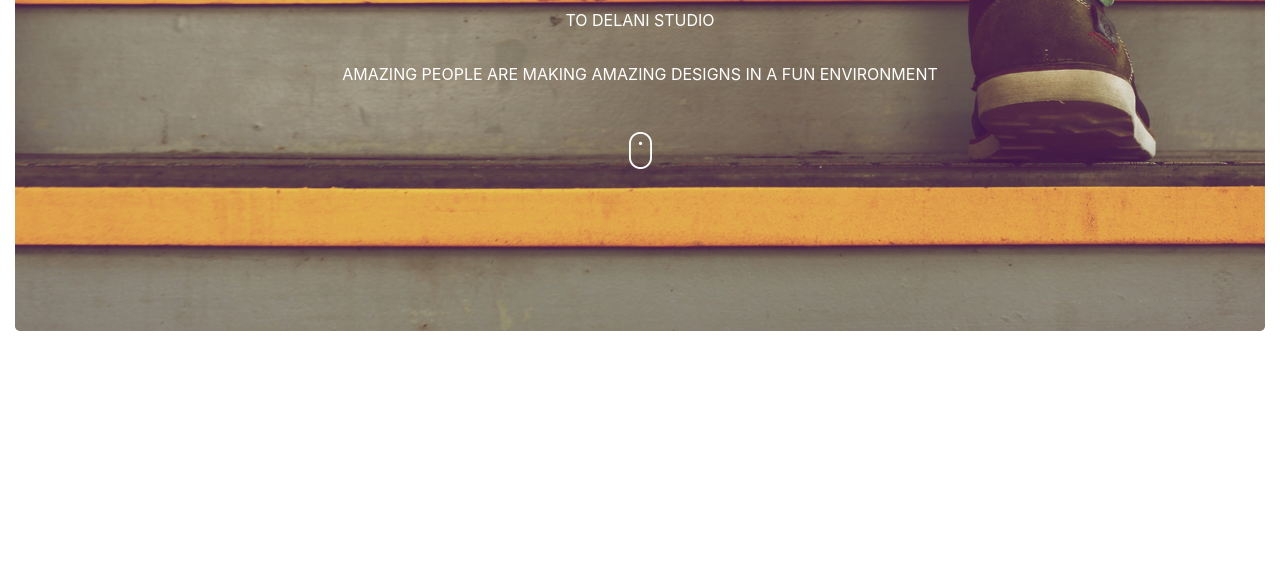
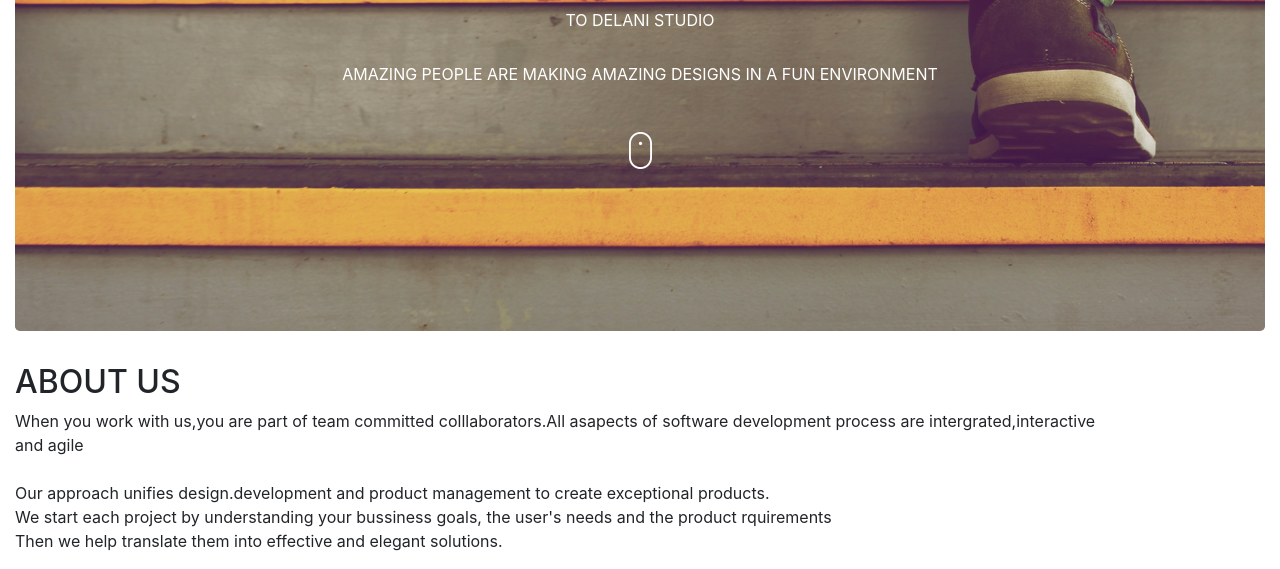
Before and after one commit to AokoMercyline/Delani_studio, a plain HTML site: page index.html in a window 1280 px wide. Shown: the part 509-1078 px from the top of the page. Before the commit the page ends 872 px from the top, so only its background shows below. Drawn offline with Linux system fonts and the light colour scheme.

Commit message:
added paragraphs o

```diff
--- a/css/styles.css
+++ b/css/styles.css
@@ -15,6 +15,6 @@
     margin-top: 30px;
     color:white;
 }
-.mouse-click {
+/* .mouse-click {
     bottom: ;
-}
+} */
--- a/index.html
+++ b/index.html
@@ -24,6 +24,8 @@
                 </div>
 
                 <div class="about-us">
+                    <h2>ABOUT US</h2>
+                    <P>When you work with us,you are part of team committed colllaborators.All asapects of software development process are intergrated,interactive<br> and agile<br> <br>Our approach unifies design.development and product management to create exceptional products.<br>We start each project by understanding your bussiness goals, the user's needs and the product rquirements<br>Then we help translate them into effective and elegant solutions.</P>
 
                 </div>
             </div>
```
